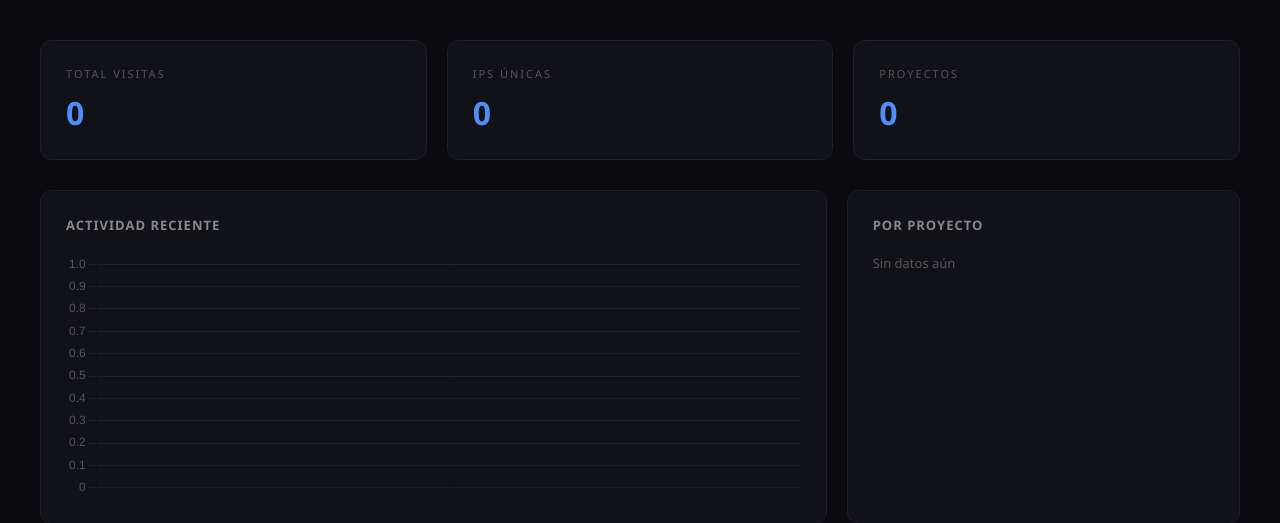
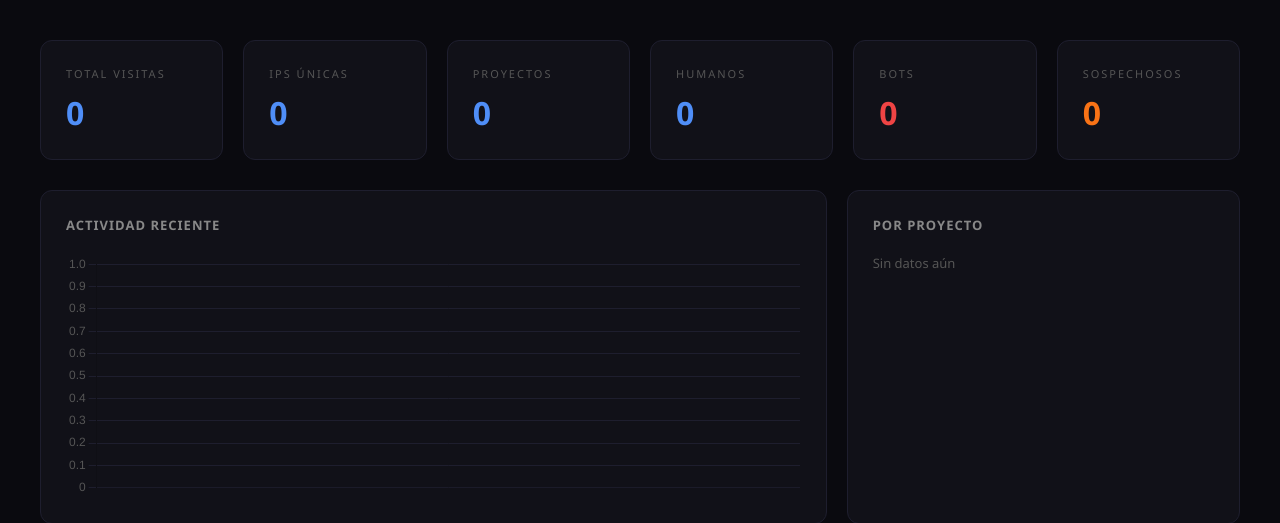
Before and after one commit to leonardov243-byte/vl-analytics, a Flask app: page / in a window 1280 px wide. Shown: the part 74-597 px from the top of the page. Run offline with Flask 3, Linux system fonts and the light colour scheme; the visitor is signed in with stand-in values (Sample User, id 1); data that the repository does not hold is empty.

Commit message:
agregar stats humanos bots sospechosos

```diff
--- a/app.py
+++ b/app.py
@@ -61,12 +61,26 @@ def panel():
         ips_unicas = cur.fetchone()[0]
         cur.execute("SELECT COUNT(DISTINCT proyecto) FROM eventos")
         total_proyectos = cur.fetchone()[0]
+        cur.execute("SELECT COUNT(*) FROM eventos WHERE es_bot=0 AND sospechosa=0")
+        total_humanos = cur.fetchone()[0]
+        cur.execute("SELECT COUNT(*) FROM eventos WHERE es_bot=1")
+        total_bots = cur.fetchone()[0]
+        cur.execute("SELECT COUNT(*) FROM eventos WHERE sospechosa=1")
+        total_sospechosos = cur.fetchone()[0]
         cur.execute("SELECT proyecto, COUNT(*) as total FROM eventos GROUP BY proyecto ORDER BY total DESC")
         por_proyecto = cur.fetchall()
         cur.execute("SELECT * FROM eventos ORDER BY id DESC LIMIT 50")
         recientes = cur.fetchall()
-    return render_template('panel.html', total_visitas=total_visitas, ips_unicas=ips_unicas, total_proyectos=total_proyectos, por_proyecto=por_proyecto, recientes=recientes)
-
+    return render_template('panel.html',
+        total_visitas=total_visitas,
+        ips_unicas=ips_unicas,
+        total_proyectos=total_proyectos,
+        total_humanos=total_humanos,
+        total_bots=total_bots,
+        total_sospechosos=total_sospechosos,
+        por_proyecto=por_proyecto,
+        recientes=recientes
+    )
 @app.route('/api/stats')
 def stats():
     if not session.get('admin'):
--- a/templates/panel.html
+++ b/templates/panel.html
@@ -9,14 +9,7 @@
     <style>
         * { margin: 0; padding: 0; box-sizing: border-box; }
         body { background: #0a0a0f; font-family: 'Segoe UI', sans-serif; color: #fff; min-height: 100vh; }
-        .header {
-            background: #111118;
-            border-bottom: 1px solid #1e1e2e;
-            padding: 20px 40px;
-            display: flex;
-            align-items: center;
-            justify-content: space-between;
-        }
+        .header { background: #111118; border-bottom: 1px solid #1e1e2e; padding: 20px 40px; display: flex; align-items: center; justify-content: space-between; }
         .header-left { display: flex; align-items: center; gap: 14px; }
         .header-left h1 { font-size: 20px; font-weight: 700; letter-spacing: 4px; text-transform: uppercase; }
         .header-left h1 span { color: #4f8ef7; }
@@ -24,7 +17,7 @@
         .btn-logout { background: transparent; border: 1px solid #2a2a3a; color: #888; padding: 7px 18px; border-radius: 20px; font-size: 12px; font-weight: 600; letter-spacing: 1px; text-transform: uppercase; text-decoration: none; transition: border-color 0.2s, color 0.2s; }
         .btn-logout:hover { border-color: #ef4444; color: #ef4444; }
         .container { padding: 40px; }
-        .stats { display: grid; grid-template-columns: repeat(3, 1fr); gap: 20px; margin-bottom: 30px; }
+        .stats { display: grid; grid-template-columns: repeat(6, 1fr); gap: 20px; margin-bottom: 30px; }
         .stat-card { background: #111118; border: 1px solid #1e1e2e; border-radius: 12px; padding: 25px; }
         .stat-card p { color: #555; font-size: 11px; letter-spacing: 2px; text-transform: uppercase; margin-bottom: 10px; }
         .stat-card h2 { font-size: 32px; font-weight: 700; color: #4f8ef7; }
@@ -69,6 +62,18 @@
                 <p>Proyectos</p>
                 <h2>{{ total_proyectos }}</h2>
             </div>
+            <div class="stat-card">
+                <p>Humanos</p>
+                <h2 style="color:#4f8ef7">{{ total_humanos }}</h2>
+            </div>
+            <div class="stat-card">
+                <p>Bots</p>
+                <h2 style="color:#ef4444">{{ total_bots }}</h2>
+            </div>
+            <div class="stat-card">
+                <p>Sospechosos</p>
+                <h2 style="color:#f97316">{{ total_sospechosos }}</h2>
+            </div>
         </div>
         <div class="grid-2">
             <div class="card">
@@ -93,7 +98,6 @@
             </div>
             <table>
                 <tr>
-
                     <th>ID</th>
                     <th>Proyecto</th>
                     <th>IP</th>
@@ -101,7 +105,6 @@
                     <th>País</th>
                     <th>Tipo</th>
                     <th>Fecha</th>
-
                 </tr>
                 {% for e in recientes %}
                 <tr>
@@ -112,7 +115,6 @@
                     <td>{{ e[4] }}</td>
                     <td>{% if e[8] and e[8] == 1 %}<span style="color:#ef4444">🤖 Bot</span>{% elif e[9] and e[9] == 1 %}<span style="color:#f97316">⚠️ Sospechoso</span>{% else %}<span style="color:#4f8ef7">👤 Humano</span>{% endif %}</td>
                     <td>{{ e[6] }}</td>
-
                 </tr>
                 {% endfor %}
             </table>
```
Lines whose indentation alone changed are shown as unchanged.
